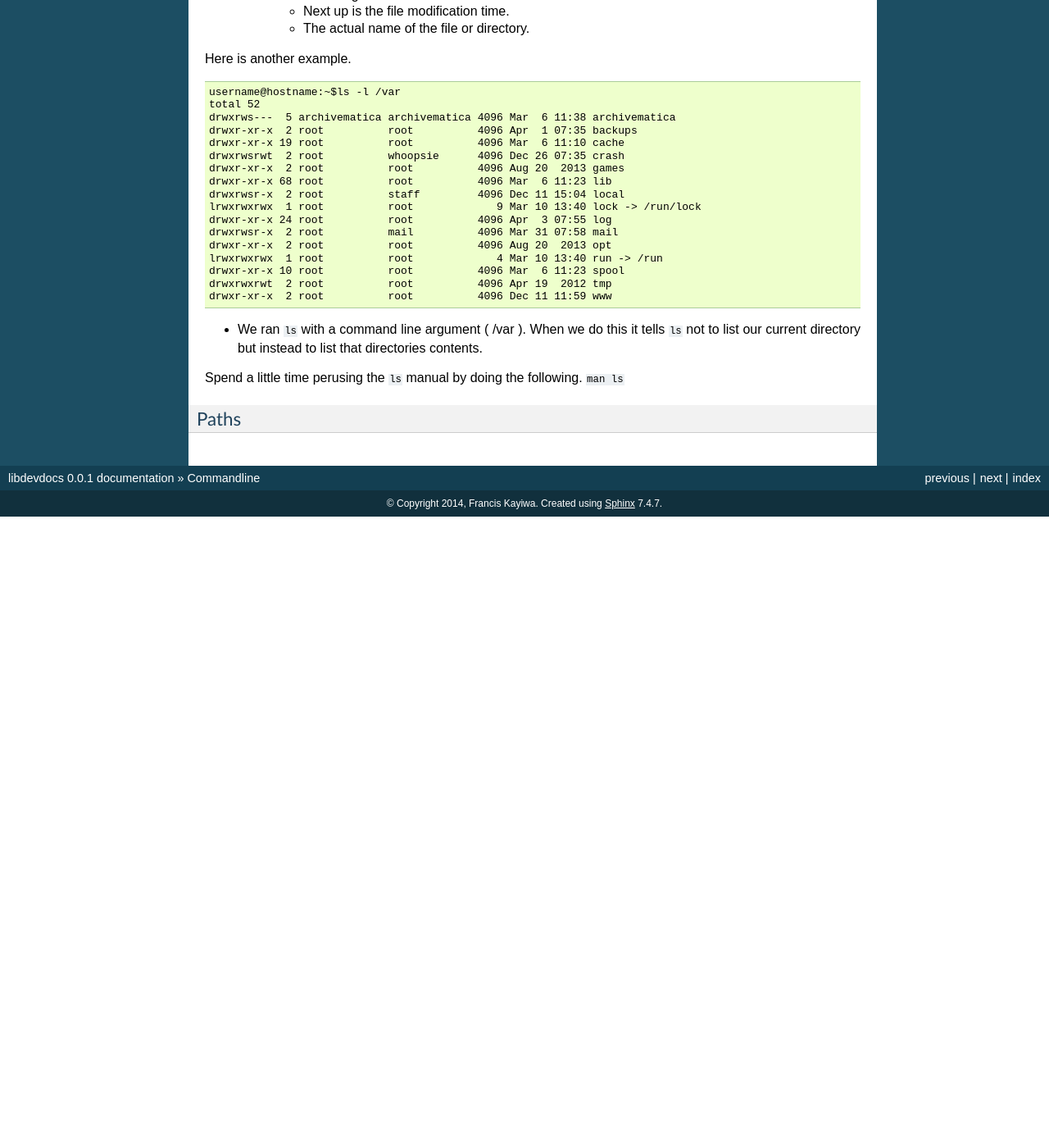
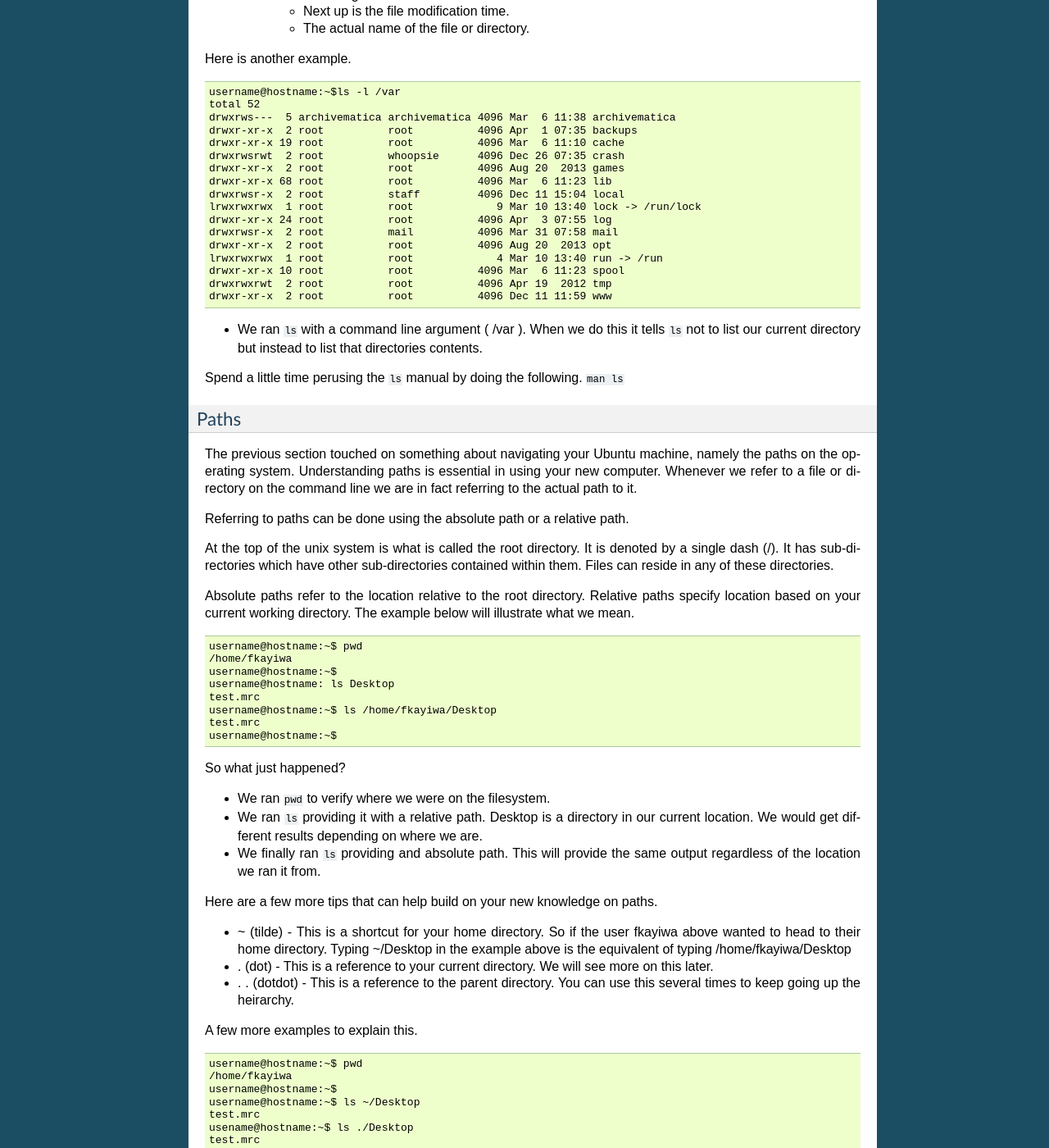
Before and after one commit to kayiwa/libdevdocs, a Sphinx documentation site: the page built from source/commandline.rst, in a window 1280 px wide and 1400 px high, scrolled down 1250 px. Shown: the whole window at 82% size. Built offline with Sphinx 7.4.7, drawn with Linux system fonts in a browser that asks for light colours; before the commit the page ends 1880 px from its top, so only the background shows below that; some of the changed text lies outside the part shown.

Commit message:
add path information and begin cd

```diff
--- a/source/commandline.rst
+++ b/source/commandline.rst
@@ -91,3 +91,61 @@ Spend a little time perusing the ``ls`` manual by doing the following. ``man ls`
 
 Paths
 -----
+
+The previous section touched on something about navigating your Ubuntu machine, namely the paths on the operating system. Understanding paths is essential in using your new computer. Whenever we refer to a file or directory on the command line we are in fact referring to the actual path to it.
+
+Referring to paths can be done using the absolute path or a relative path.
+
+At the top of the unix system is what is called the root directory. It is denoted by a single dash (/). It has sub-directories which have other sub-directories contained within them. Files can reside in any of these directories.
+
+Absolute paths refer to the location relative to the root directory. Relative paths specify location based on your current working directory. The example below will illustrate what we mean.
+
+.. code::
+
+    username@hostname:~$ pwd
+    /home/fkayiwa
+    username@hostname:~$
+    username@hostname: ls Desktop
+    test.mrc
+    username@hostname:~$ ls /home/fkayiwa/Desktop
+    test.mrc
+    username@hostname:~$
+
+So what just happened?
+
+* We ran ``pwd`` to verify where we were on the filesystem.
+* We ran ``ls`` providing it with a relative path. Desktop is a directory in our current location. We would get different results depending on where we are.
+* We finally ran ``ls`` providing and absolute path. This will provide the same output regardless of the location we ran it from.
+
+Here are a few more tips that can help build on your new knowledge on paths.
+
+* ~ (tilde) - This is a shortcut for your home directory. So if the user fkayiwa above wanted to head to their home directory. Typing ~/Desktop in the example above is the equivalent of typing /home/fkayiwa/Desktop
+* . (dot) - This is a reference to your current directory. We will see more on this later.
+* . . (dotdot) - This is a reference to the parent directory. You can use this several times to keep going up the heirarchy.
+
+A few more examples to explain this.
+
+.. code::
+
+    username@hostname:~$ pwd
+    /home/fkayiwa
+    username@hostname:~$
+    username@hostname:~$ ls ~/Desktop
+    test.mrc
+    usename@hostname:~$ ls ./Desktop
+    test.mrc
+    username@hostname:~$ ls /home/fkayiwa/Desktop
+    test.mrc
+    username@hostname:~$ ls ../../
+    bin boot lib lost+found proc selinux usr boot home lib32
+    ...
+    username@hostname:~$ ls /
+    bin boot lib lost+found proc selinux usr boot home lib32
+    ...
+
+Spend time listing the content of various directories on your filesystem and familiarize yourself on how the elements of building a path.
+
+Moving around your filesystem
+-----------------------------
+
+In order to move around your filesystem we use the ``cd`` command which stands for change directory.
```
